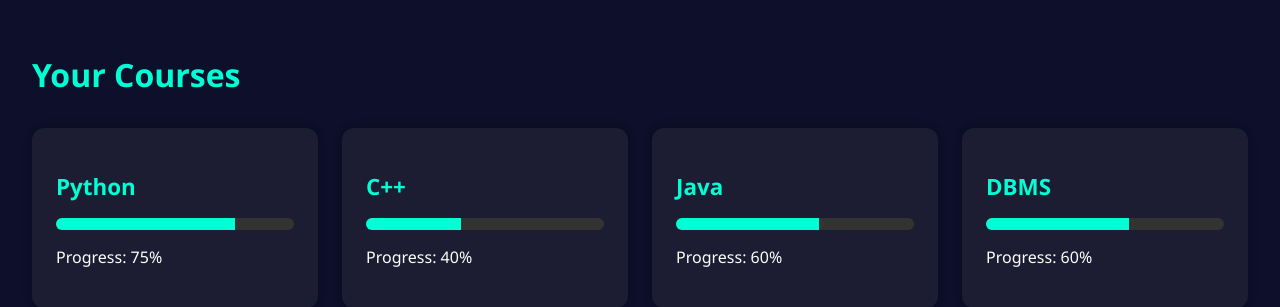
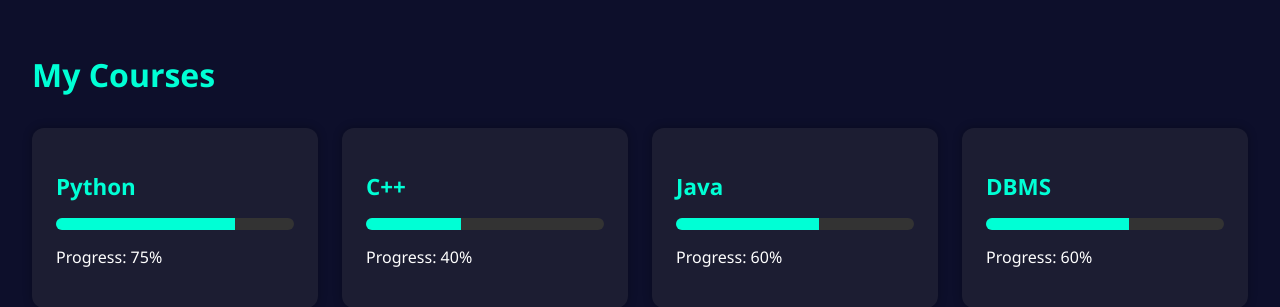
Before and after one commit to SmitJ27/Project_Repo_Django, a Django app: page /current_course/ in a window 1280 px wide. Shown: the top 307 px of the page. Run offline with Django 4.2, Linux system fonts and the light colour scheme; the visitor is signed in with stand-in values (Sample User, id 1).

Commit message:
renamed current courses

```diff
--- a/templates/current_course.html
+++ b/templates/current_course.html
@@ -57,7 +57,7 @@
 </head>
 <body>
   <div class="container">
-    <h1>Your Courses</h1>
+    <h1>My Courses</h1>
     <div class="grid">
       <a href="{% url 'python_course' %}" class="card">
         <h2>Python</h2>
```
